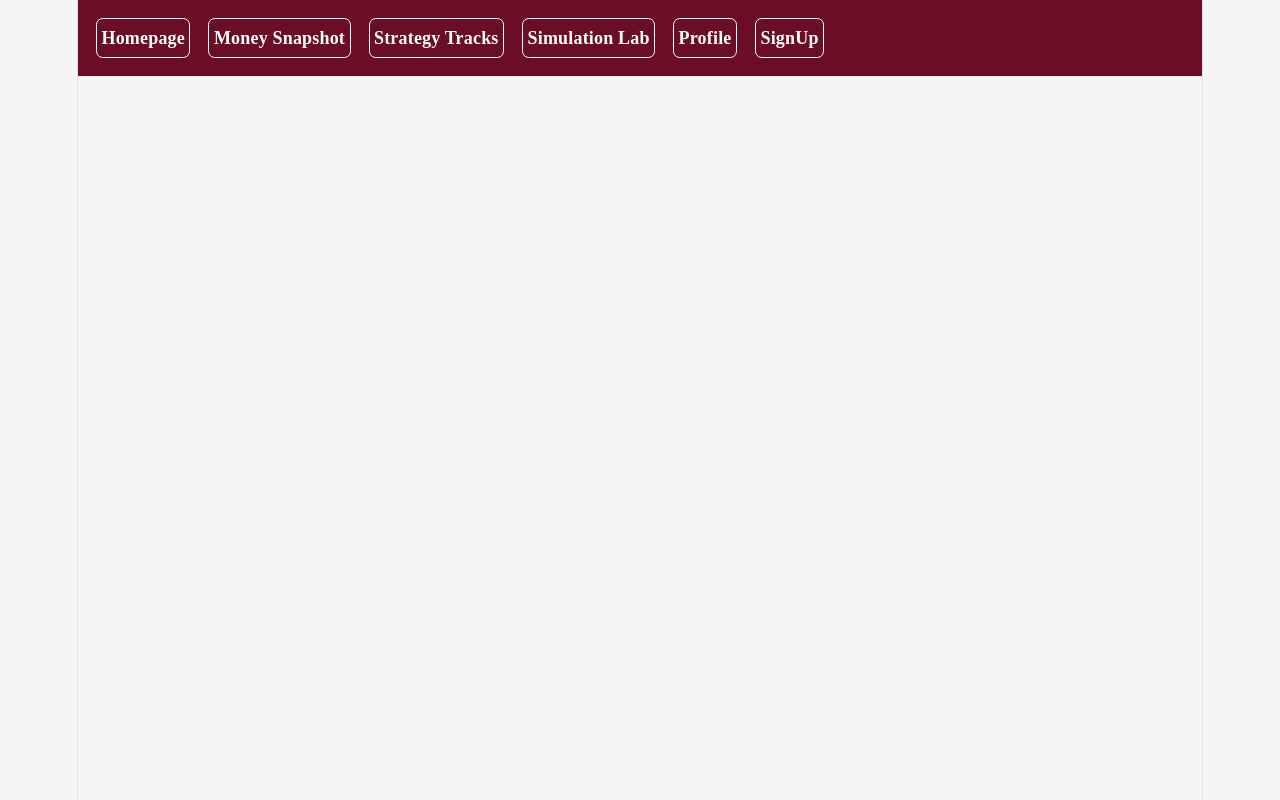
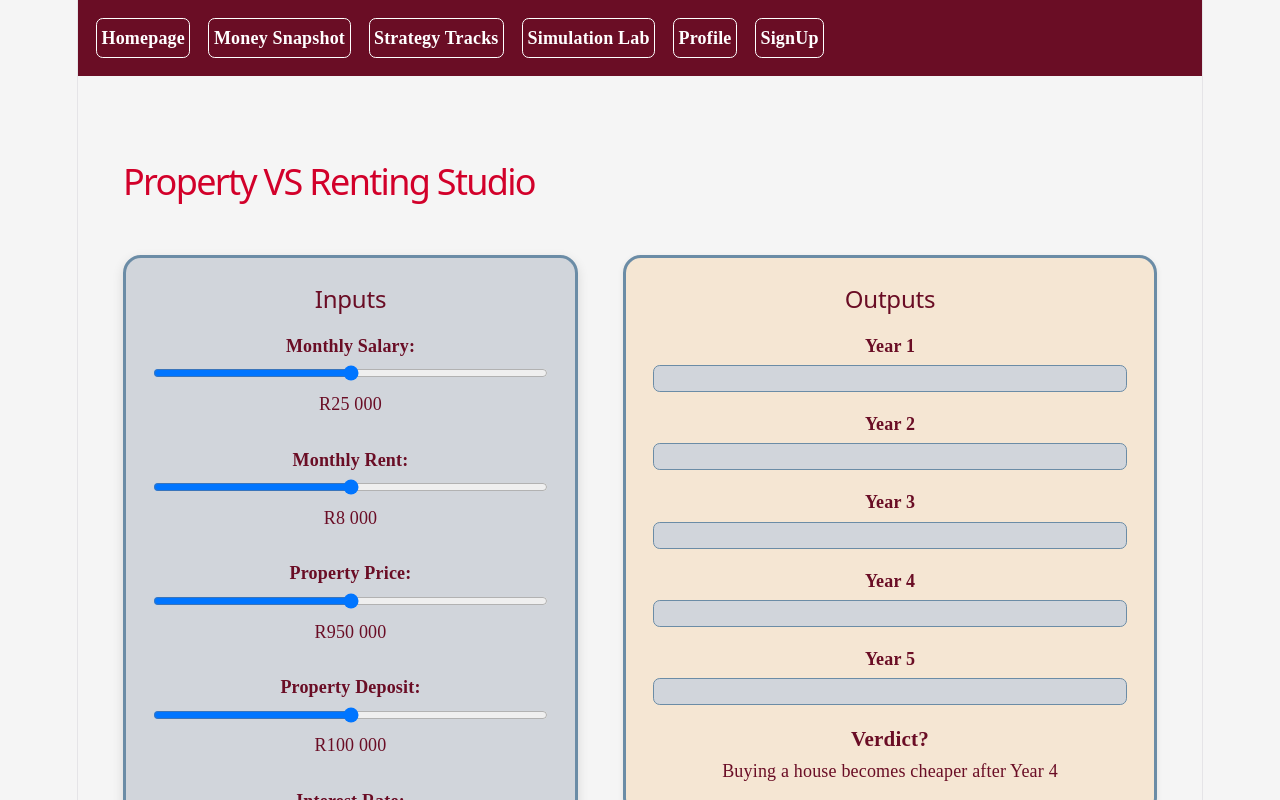
Before and after one commit to kokostahr/Star-NexGen-Wealth-Studio, a React (Vite) app: page /simstudio in a window 1280 px wide. Shown: the top 800 px of the page. Built offline with nearby package versions, Linux system fonts and the light colour scheme.

Commit message:
finished the html and css for the simstudio page

```diff
--- a/src/pages/SimulationStudio.jsx
+++ b/src/pages/SimulationStudio.jsx
@@ -1,10 +1,110 @@
 //obvious? simulation studio page. each page needs a navbar yeahh
 //needs user details and relevant buttons
+//css
+import "../styles/simstudio.css";
+
+//react
+import { Link } from "react-router-dom";
+
+//other stuffs
+
 
 function SimulationStudio() {
     //all functions in react start with return, idk why yet
-    return
-    <h1>Sim Studio</h1>
+    return (
+        <div className="simstudio-page">
+
+            <h1 className="simstudio-title"> Property VS Renting Studio</h1>
+
+            <div className="simstudio-layout">
+
+                {/*inputs on the left*/}
+                <div className="inputs-container">
+                    <h2> Inputs</h2>
+
+                        {/*monthly salary*/}
+                    <div className="input-group">
+                        <label> Monthly Salary: </label>
+                        <input type="range" min="0" max="100000" />
+                        <p className="input-value"> R25 000</p>
+                    </div>
+
+                    {/*rent*/}
+                    <div className="input-group">
+                        <label> Monthly Rent: </label>
+                        <input type="range" min="0" max="20000" />
+                        <p className="input-value"> R8 000</p>
+                    </div>
+
+                    {/*property price*/}
+                    <div className="input-group">
+                        <label> Property Price: </label>
+                        <input type="range" min="0" max="2000000" />
+                        <p className="input-value"> R950 000</p>
+                    </div>
+
+                    {/*deposit...is it for proerty? i think so*/}
+                    <div className="input-group">
+                        <label> Property Deposit: </label>
+                        <input type="range" min="0" max="200000" />
+                        <p className="input-value"> R100 000</p>
+                    </div>
+
+                    {/*interest rate*/}
+                    <div className="input-group">
+                        <label> Interest Rate: </label>
+                        <input type="range" min="0" max="20" />
+                        <p className="input-value"> 7%</p>
+                    </div>
+
+                </div>
+
+                {/*other side, outputs*/}
+                <div className="outputs-container">
+                    <h2> Outputs</h2>
+
+                    <div className="output-bar">
+                        <p> Year 1</p>
+                        <div className="bar-placeholder"></div>
+                    </div>
+
+                    <div className="output-bar">
+                        <p> Year 2</p>
+                        <div className="bar-placeholder"></div>
+                    </div>
+
+                    <div className="output-bar">
+                        <p> Year 3</p>
+                        <div className="bar-placeholder"></div>
+                    </div>
+
+                    <div className="output-bar">
+                        <p> Year 4</p>
+                        <div className="bar-placeholder"></div>
+                    </div>
+
+                    <div className="output-bar">
+                        <p> Year 5</p>
+                        <div className="bar-placeholder"></div>
+                    </div>
+
+                    <div className="verdict-box">
+                        <h3> Verdict?</h3>
+                        <p>Buying a house becomes cheaper after Year 4</p>
+                    </div>
+                </div>
+
+            </div>
+
+            <div className="simstudio-btns">
+                <Link to="/simlab" className="btn-too"> Try Another Simulation</Link>
+                <button className="btn-wan"> Save Scenario</button>
+            </div>
+
+
+        </div>
+    );
+
 }
 
 //exporting so other files can access
--- /dev/null
+++ b/src/styles/simstudio.css
@@ -0,0 +1,153 @@
+/*main css used across the pages. literally just taken from my doc*/
+
+:root {
+  /*main colours*/
+  --absa-red: #D2002A;
+  --deep-maroon: #6A0D25;
+
+  /*secondary colours*/
+  --beige: #F5E6D3;
+  --sand: #E8D3B9;
+  --soft-grey: #D1D5DB;
+
+  /*blues*/
+  --muted-blue: #6b8ca6;
+  --slate-blue: #4a6a85;
+
+  /*idk why i made gradients.*/
+  --gradient-rose-cream: linear-gradient(92deg, #f8c8dc, #fff5e1);
+  --gradient-maroon-blush: linear-gradient(89deg, #6a0d25, #f4a6b8);
+
+  /*functionnal colours*/
+  --positive-green: #2e7d32;
+  --warning-amber: #f9a825;
+  --emergency-red: #c62828;
+
+  /*font and typogrgraphy*/
+  --main-font: "DM Serif Display", serif;
+
+  /*spacing*/
+  --space-xs: 0.25rem;
+  --space-sm: 0.5rem;
+  --space-md: 1rem;
+  --space-lg: 1.5rem;
+  --space-xl: 2.5rem;
+
+  /*border radiuses*/
+  --radius-sm: 0.375rem;
+  --radius-md: 0.625rem;
+  --radius-lg: 1rem;
+
+  /*shadows*/
+  --soft-shadow: 0 2px 6px rgba(0,0,0,0.08);
+  --medium-shadow: 0 4px 12px rgba(0,0,0,0.12);
+}
+
+/*just realised that i repeat this on all css files... will change later if i remember*/
+.simstudio-page {
+    max-width: 75rem;
+    margin: 0 auto;
+    padding: var(--space-xl);
+
+}
+
+.simstudio-title {
+    text-align: left;
+    margin-bottom: var(--space-xl);
+    color: var(--absa-red);
+    font-size: 2rem;
+}
+
+.simstudio-layout {
+    display: flex;
+    gap: var(--space-xl);
+    align-items: flex-start;
+    margin-bottom: var(--space-lg);
+}
+
+.inputs-container {
+    flex: 1;
+    background: var(--soft-grey);
+    padding: var(--space-lg);
+    border-radius: var(--radius-lg);
+    border: 0.2rem solid var(--muted-blue);
+    box-shadow: var(--medium-shadow);
+}
+
+.inputs-container h2 {
+    color: var(--deep-maroon);
+    margin-bottom: var(--space-md);
+}
+
+.input-group {
+    margin-bottom: var(--space-lg);
+}
+
+.input-group label {
+    font-weight: bold;
+    color: var(--deep-maroon);
+}
+
+.input-group input[type="range"] {
+    width: 100%;
+    margin-top: var(--space-xs);
+}
+
+.input value {
+    color: var(--slate-blue);
+    font-size: 0.9rem;
+    margin-top: var(--space-xs);
+}
+
+.outputs-container {
+    flex: 1.2;
+    background: var(--beige);
+    padding: var(--space-lg);
+    border-radius: var(--radius-lg);
+    border: 0.2rem solid var(--muted-blue);
+    box-shadow: var(--soft-shadow);
+}
+
+.outputs-container h2 {
+    color: var(--deep-maroon);
+    margin-bottom: var(--space-md);
+}
+
+.output-bar {
+    margin-bottom: var(--space-md);
+}
+
+.output-bar p {
+    font-weight: bold;
+    color: var(--deep-maroon);
+    margin-bottom: var(--space-xs);
+}
+
+.bar-placeholder {
+    width: 100%;
+    height: 1.5rem;
+    background: var(--soft-grey);
+    border-radius: var(--radius-sm);
+    border: 0.1rem solid var(--muted-blue);
+}
+
+.verdic-box {
+    margin-top: var(--space-lg);
+    background: var(--gradient-rose-cream);
+    padding: var(--space-md);
+    border-radius: var(--radius-lg);
+    border: 0.2rem solid var(--deep-maroon);
+    text-align: center;
+}
+
+.verdic-box h3 {
+    color: var(--deep-maroon);
+    margin-bottom: var(--space-xs);
+}
+
+.simstudio-btns {
+  margin-top: var(--space-xl);
+  display: flex;
+  justify-content: space-around;
+  gap: var(--space-lg);
+}
--- a/src/styles/trackdetails.css
+++ b/src/styles/trackdetails.css
@@ -57,8 +57,8 @@
 }
 
 .trackdetails-comment {
-    text-align: left;
-    font-weight: bold;
+  text-align: left;
+  font-weight: bold;
   margin-bottom: var(--space-xl);
   color: var(--deep-maroon);
   font-size: 1.2rem;
```
